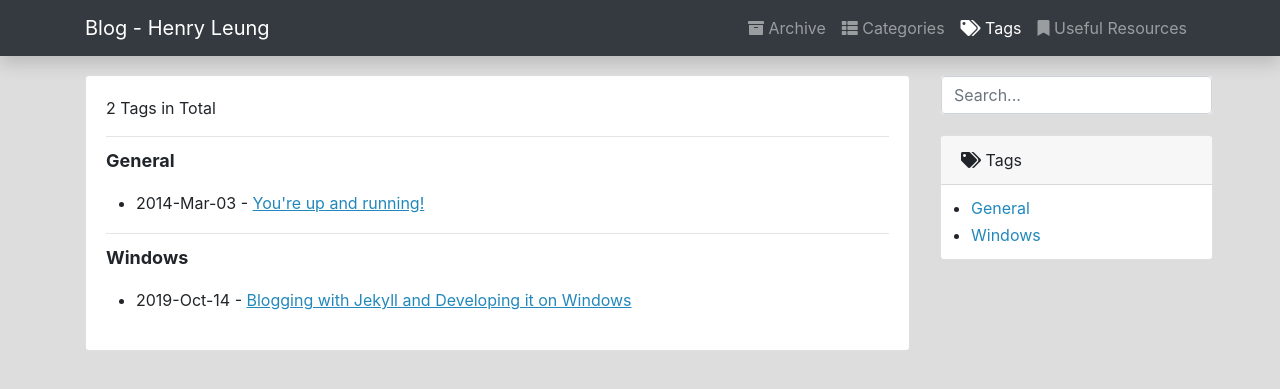
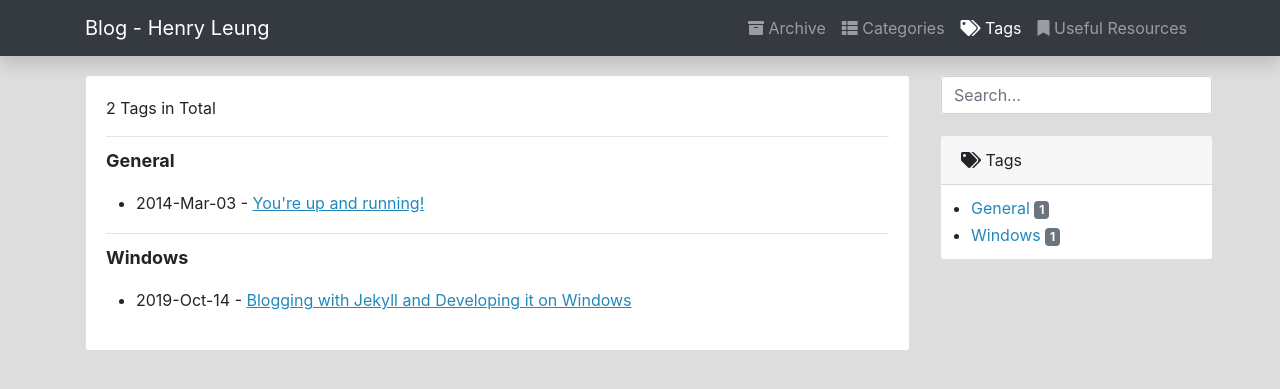
Before and after one commit to henrysky/blog, a Jekyll site: the page built from page/2tags.html, in a window 1280 px wide. Shown: the top 389 px of the page. Built offline with Jekyll 4.4.1, drawn with Linux system fonts in a browser that asks for light colours; nearby versions of some CDN libraries.

Commit message:
add number badge

```diff
--- a/page/1category.html
+++ b/page/1category.html
@@ -38,7 +38,9 @@ icon: fa fa-th-list
 <!--        <div class="card-body">-->
           <ul class="table-of-content">
             {% for category in site.categories %}
-              <li><a href="#{{category | first}}">{{category | first}}</a></li>
+              <li><a href="#{{category | first}}">{{category | first}}</a>
+              <span class="badge badge-secondary">{{category.last | size}}</span>
+              </li>
             {% endfor %}
           </ul>
 <!--        </div>-->
--- a/page/2tags.html
+++ b/page/2tags.html
@@ -38,7 +38,9 @@ icon: fa fa-tags
 <!--        <div class="card-body">-->
           <ul class="table-of-content">
             {% for tag in site.tags %}
-              <li><a href="#{{tag | first}}">{{tag | first}}</a></li>
+              <li><a href="#{{tag | first}}">{{tag | first}}</a>
+              <span class="badge badge-secondary">{{tag.last | size}}</span>
+              </li>
             {% endfor %}
           </ul>
 <!--        </div>-->
```
